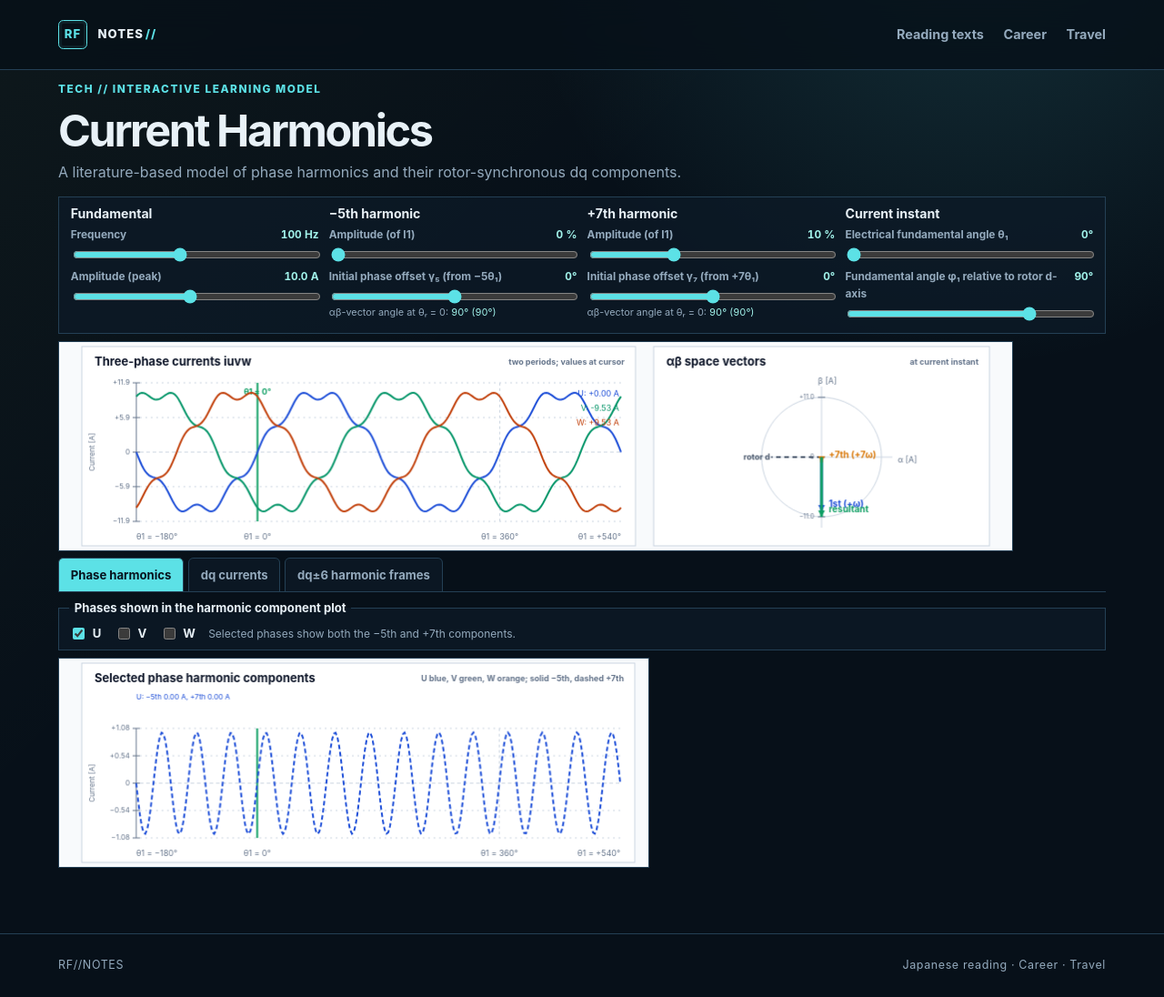
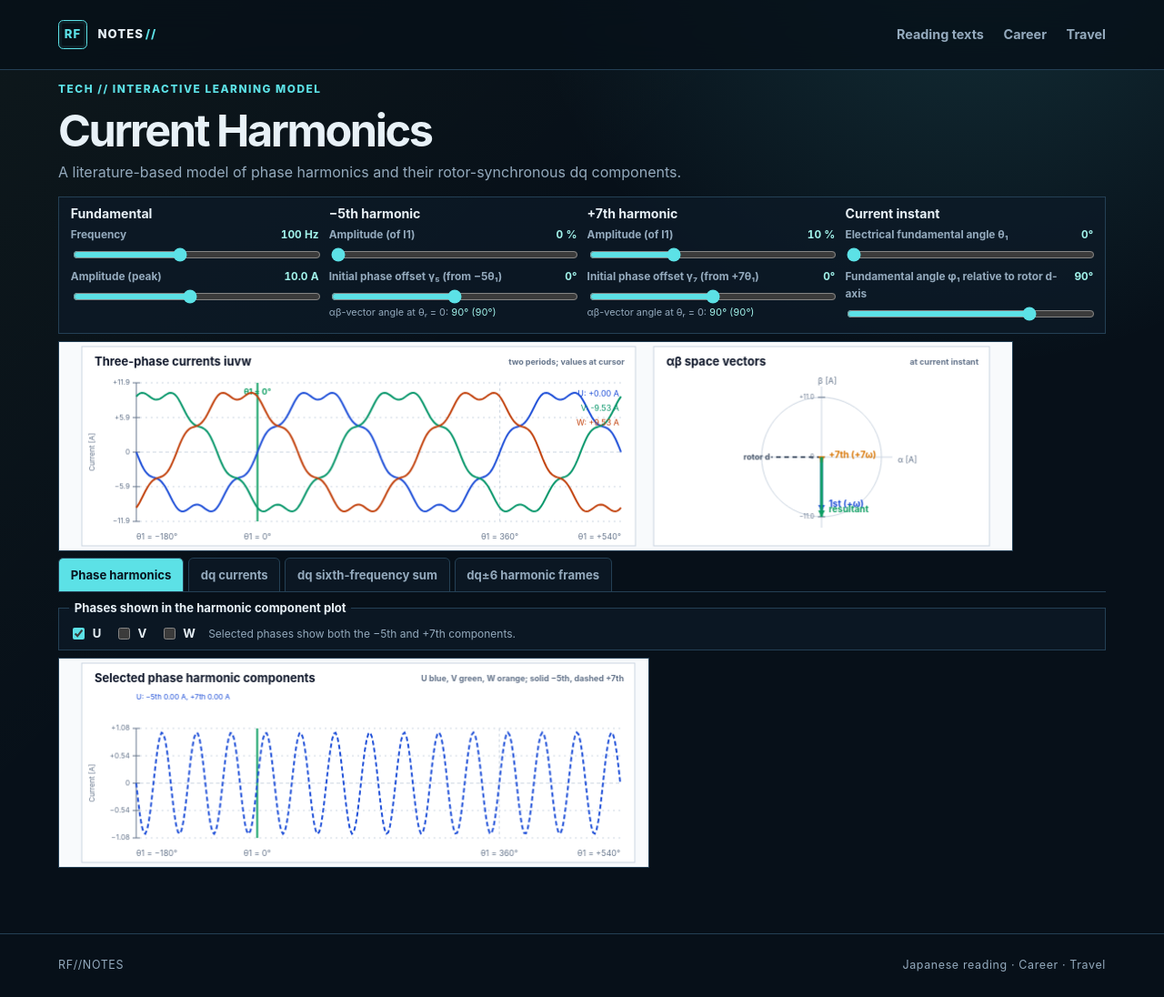
Before and after one commit to RobFil/robfil.github.io, a Jekyll site: the page built from tech/acoustics/index.html, in a window 1280 px wide. Shown: the whole page at 91% size. Built offline with Jekyll 4.4.1, drawn with Linux system fonts in a browser that asks for light colours.

Commit message:
Show sixth harmonic sum alongside harmonic frames

```diff
--- a/tech/acoustics/acoustics-lab.js
+++ b/tech/acoustics/acoustics-lab.js
@@ -137,6 +137,35 @@
     });
     text("θ1 = −180°", left, y + h - 10, 9, colours.muted); text("θ1 = 0°", zeroX, y + h - 10, 9, colours.muted, "center"); text("θ1 = 360°", periodEndX, y + h - 10, 9, colours.muted, "center"); text("θ1 = +540°", right, y + h - 10, 9, colours.muted, "right");
   }
+  function drawDq6Sum(x, y, w, h, s) {
+    card(x, y, w, h, "Sixth-frequency current in rotor dq", "−5th + 7th; harmonics only; d solid, q dashed");
+    const left = x + 60, right = x + w - 16, top = y + 72, bottom = y + h - 27, mid = (top + bottom) / 2;
+    const limit = Math.max(.1, 1.08 * (s.i5 + s.i7)), scale = (bottom - top) / (2 * limit);
+    const zeroX = left + (right - left) / 4, periodEndX = left + 3 * (right - left) / 4, cursorX = angleToX(s.cursorAngle, left, right);
+    const sumAt = theta => {
+      const rotor = theta - Math.PI / 2 - s.phi1;
+      const h5 = dqComponents(s.i5, sequenceOrder.fifth, s.gamma5, rotor, s.phi1);
+      const h7 = dqComponents(s.i7, sequenceOrder.seventh, s.gamma7, rotor, s.phi1);
+      return { d: h5.d + h7.d, q: h5.q + h7.q };
+    };
+    const atCursor = sumAt(s.cursorAngle);
+    drawCurrentAxis(left, right, top, bottom, limit, 2);
+    line(zeroX, top, zeroX, bottom, colours.grid, 1, [3, 3]);
+    line(periodEndX, top, periodEndX, bottom, colours.grid, 1, [3, 3]);
+    line(cursorX, top, cursorX, bottom, colours.field, 2);
+    text(`At cursor: d₆ = ${atCursor.d.toFixed(2)} A, q₆ = ${atCursor.q.toFixed(2)} A`, left, y + 42, 9, colours.muted);
+    [["d", colours.d, []], ["q", colours.q, [5, 3]]].forEach(([axis, color, dash]) => {
+      ctx.strokeStyle = color; ctx.lineWidth = 2; ctx.setLineDash(dash); ctx.beginPath();
+      for (let px = left; px <= right; px += 2) {
+        const theta = -Math.PI + 2 * tau * (px - left) / (right - left);
+        const py = mid - scale * sumAt(theta)[axis];
+        if (px === left) ctx.moveTo(px, py); else ctx.lineTo(px, py);
+      }
+      ctx.stroke(); ctx.setLineDash([]);
+      text(`${axis}₆ current`, right - 4, top + (axis === "d" ? 12 : 28), 9, color, "right");
+    });
+    text("θ1 = −180°", left, y + h - 10, 9, colours.muted); text("θ1 = 0°", zeroX, y + h - 10, 9, colours.muted, "center"); text("θ1 = 360°", periodEndX, y + h - 10, 9, colours.muted, "center"); text("θ1 = +540°", right, y + h - 10, 9, colours.muted, "right");
+  }
   function draw() {
     const s = state();
     ctx = mainContext; ctx.clearRect(0, 0, canvas.width, canvas.height); ctx.fillStyle = "#f8fafc"; ctx.fillRect(0, 0, canvas.width, canvas.height);
@@ -144,9 +173,10 @@
     ctx = detailContext; ctx.clearRect(0, 0, detailCanvas.width, detailCanvas.height); ctx.fillStyle = "#f8fafc"; ctx.fillRect(0, 0, detailCanvas.width, detailCanvas.height);
     if (activeView === "harmonics") drawUPhaseHarmonics(25, 5, 610, 220, s);
     if (activeView === "dq") drawDq(25, 5, 610, 220, s);
-    if (activeView === "dq6") drawHarmonicFrameComponents(25, 5, 610, 220, s);
+    if (activeView === "dq6") drawDq6Sum(25, 5, 610, 220, s);
+    if (activeView === "frames") drawHarmonicFrameComponents(25, 5, 610, 220, s);
   }
-  const tabs = { harmonics: document.getElementById("tab-harmonics"), dq: document.getElementById("tab-dq"), dq6: document.getElementById("tab-dq6") };
+  const tabs = { harmonics: document.getElementById("tab-harmonics"), dq: document.getElementById("tab-dq"), dq6: document.getElementById("tab-dq6"), frames: document.getElementById("tab-frames") };
   function selectView(view) {
     activeView = view;
     Object.entries(tabs).forEach(([key, tab]) => { const selected = key === view; tab.setAttribute("aria-selected", String(selected)); tab.tabIndex = selected ? 0 : -1; });
--- a/tech/acoustics/index.html
+++ b/tech/acoustics/index.html
@@ -40,7 +40,8 @@
   <nav class="view-tabs" role="tablist" aria-label="Current views">
     <button id="tab-harmonics" type="button" role="tab" aria-selected="true" aria-controls="detail-canvas">Phase harmonics</button>
     <button id="tab-dq" type="button" role="tab" aria-selected="false" aria-controls="detail-canvas">dq currents</button>
-    <button id="tab-dq6" type="button" role="tab" aria-selected="false" aria-controls="detail-canvas">dq±6 harmonic frames</button>
+    <button id="tab-dq6" type="button" role="tab" aria-selected="false" aria-controls="detail-canvas">dq sixth-frequency sum</button>
+    <button id="tab-frames" type="button" role="tab" aria-selected="false" aria-controls="detail-canvas">dq±6 harmonic frames</button>
   </nav>
   <fieldset id="phase-visibility" class="phase-visibility" aria-label="Phases shown in the harmonic component plot">
     <legend>Phases shown in the harmonic component plot</legend>
```
